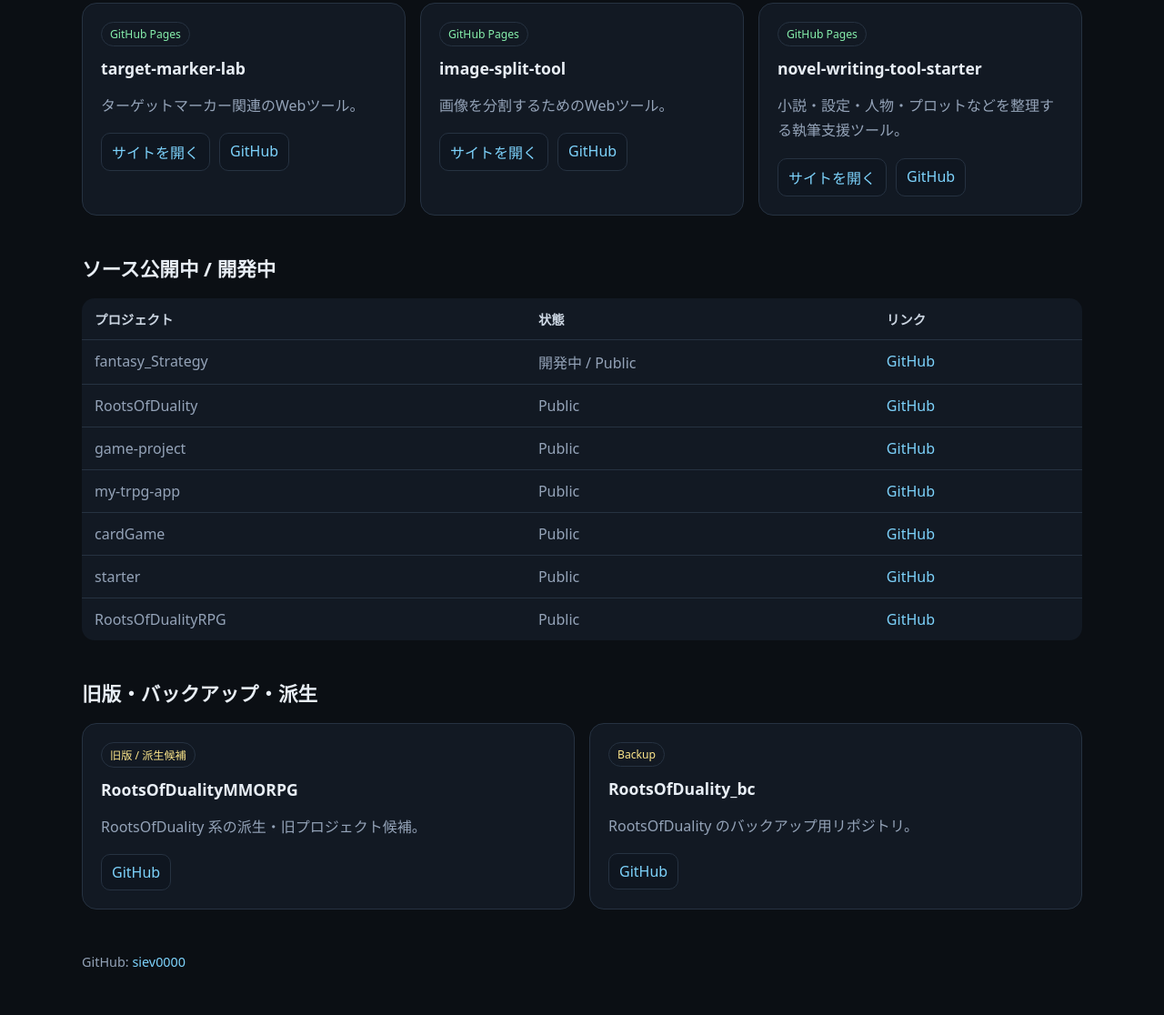
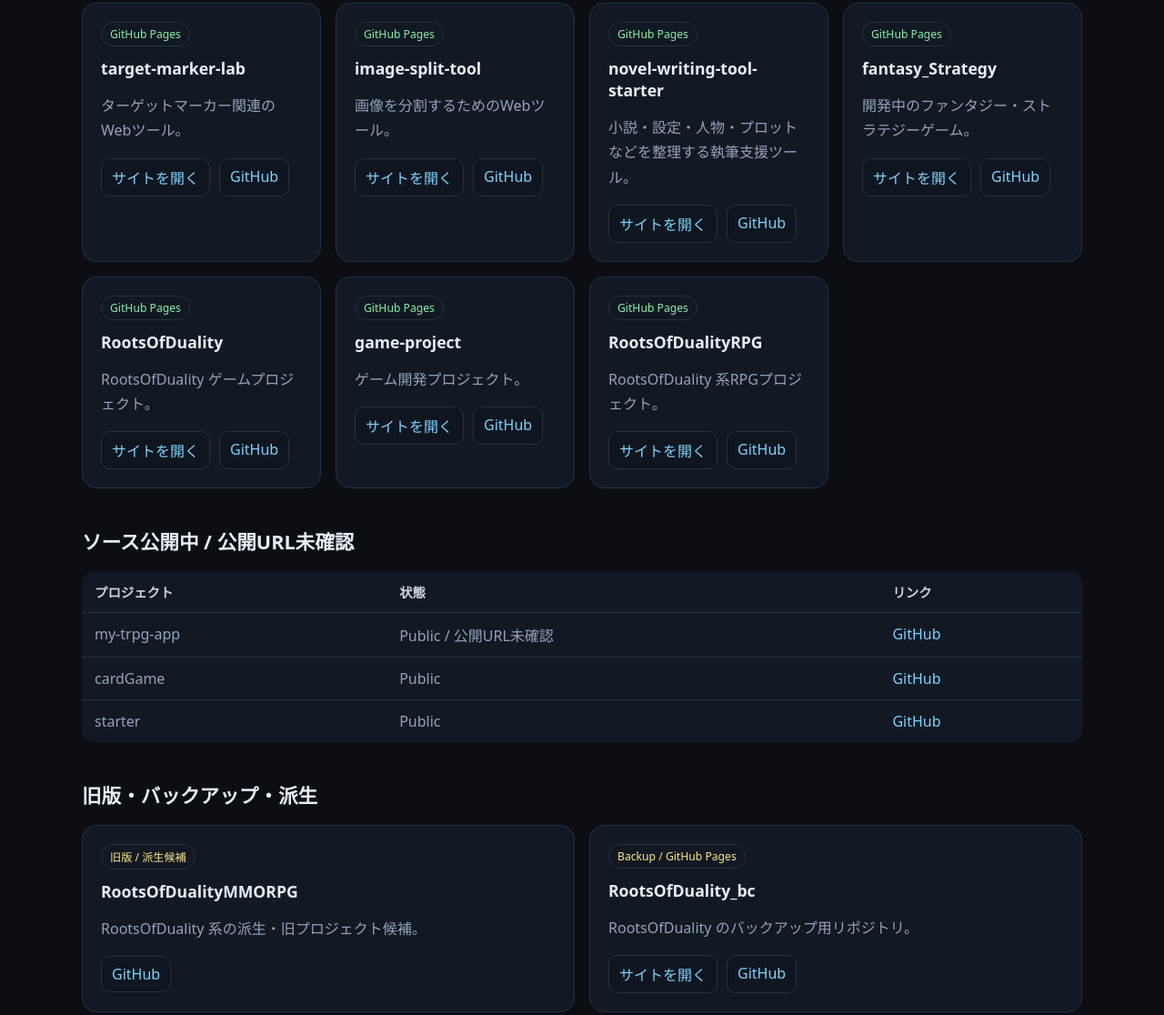
Before and after one commit to siev0000/siev0000.github.io, a plain HTML site: page index.html in a window 1280 px wide. Shown: the part 263-1379 px from the top of the page at 91% size. Drawn offline with Linux system fonts and the light colour scheme.

Commit message:
Add direct links to deployed project sites

```diff
--- a/index.html
+++ b/index.html
@@ -17,21 +17,21 @@
 <article class="card"><span class="badge">GitHub Pages</span><h3>target-marker-lab</h3><p>ターゲットマーカー関連のWebツール。</p><div class="links"><a class="button" href="https://siev0000.github.io/target-marker-lab/">サイトを開く</a><a class="button" href="https://github.com/siev0000/target-marker-lab">GitHub</a></div></article>
 <article class="card"><span class="badge">GitHub Pages</span><h3>image-split-tool</h3><p>画像を分割するためのWebツール。</p><div class="links"><a class="button" href="https://siev0000.github.io/image-split-tool/">サイトを開く</a><a class="button" href="https://github.com/siev0000/image-split-tool">GitHub</a></div></article>
 <article class="card"><span class="badge">GitHub Pages</span><h3>novel-writing-tool-starter</h3><p>小説・設定・人物・プロットなどを整理する執筆支援ツール。</p><div class="links"><a class="button" href="https://siev0000.github.io/novel-writing-tool-starter/">サイトを開く</a><a class="button" href="https://github.com/siev0000/novel-writing-tool-starter">GitHub</a></div></article>
+<article class="card"><span class="badge">GitHub Pages</span><h3>fantasy_Strategy</h3><p>開発中のファンタジー・ストラテジーゲーム。</p><div class="links"><a class="button" href="https://siev0000.github.io/fantasy_Strategy/">サイトを開く</a><a class="button" href="https://github.com/siev0000/fantasy_Strategy">GitHub</a></div></article>
+<article class="card"><span class="badge">GitHub Pages</span><h3>RootsOfDuality</h3><p>RootsOfDuality ゲームプロジェクト。</p><div class="links"><a class="button" href="https://siev0000.github.io/RootsOfDuality/">サイトを開く</a><a class="button" href="https://github.com/siev0000/RootsOfDuality">GitHub</a></div></article>
+<article class="card"><span class="badge">GitHub Pages</span><h3>game-project</h3><p>ゲーム開発プロジェクト。</p><div class="links"><a class="button" href="https://siev0000.github.io/game-project/">サイトを開く</a><a class="button" href="https://github.com/siev0000/game-project">GitHub</a></div></article>
+<article class="card"><span class="badge">GitHub Pages</span><h3>RootsOfDualityRPG</h3><p>RootsOfDuality 系RPGプロジェクト。</p><div class="links"><a class="button" href="https://siev0000.github.io/RootsOfDualityRPG/">サイトを開く</a><a class="button" href="https://github.com/siev0000/RootsOfDualityRPG">GitHub</a></div></article>
 </div>
 
-<h2>ソース公開中 / 開発中</h2><table><thead><tr><th>プロジェクト</th><th>状態</th><th>リンク</th></tr></thead><tbody>
-<tr><td>fantasy_Strategy</td><td>開発中 / Public</td><td><a href="https://github.com/siev0000/fantasy_Strategy">GitHub</a></td></tr>
-<tr><td>RootsOfDuality</td><td>Public</td><td><a href="https://github.com/siev0000/RootsOfDuality">GitHub</a></td></tr>
-<tr><td>game-project</td><td>Public</td><td><a href="https://github.com/siev0000/game-project">GitHub</a></td></tr>
-<tr><td>my-trpg-app</td><td>Public</td><td><a href="https://github.com/siev0000/my-trpg-app">GitHub</a></td></tr>
+<h2>ソース公開中 / 公開URL未確認</h2><table><thead><tr><th>プロジェクト</th><th>状態</th><th>リンク</th></tr></thead><tbody>
+<tr><td>my-trpg-app</td><td>Public / 公開URL未確認</td><td><a href="https://github.com/siev0000/my-trpg-app">GitHub</a></td></tr>
 <tr><td>cardGame</td><td>Public</td><td><a href="https://github.com/siev0000/cardGame">GitHub</a></td></tr>
 <tr><td>starter</td><td>Public</td><td><a href="https://github.com/siev0000/starter">GitHub</a></td></tr>
-<tr><td>RootsOfDualityRPG</td><td>Public</td><td><a href="https://github.com/siev0000/RootsOfDualityRPG">GitHub</a></td></tr>
 </tbody></table>
 
 <h2>旧版・バックアップ・派生</h2><div class="grid">
 <article class="card"><span class="badge secondary">旧版 / 派生候補</span><h3>RootsOfDualityMMORPG</h3><p>RootsOfDuality 系の派生・旧プロジェクト候補。</p><div class="links"><a class="button" href="https://github.com/siev0000/RootsOfDualityMMORPG">GitHub</a></div></article>
-<article class="card"><span class="badge secondary">Backup</span><h3>RootsOfDuality_bc</h3><p>RootsOfDuality のバックアップ用リポジトリ。</p><div class="links"><a class="button" href="https://github.com/siev0000/RootsOfDuality_bc">GitHub</a></div></article>
+<article class="card"><span class="badge secondary">Backup / GitHub Pages</span><h3>RootsOfDuality_bc</h3><p>RootsOfDuality のバックアップ用リポジトリ。</p><div class="links"><a class="button" href="https://siev0000.github.io/RootsOfDuality_bc/">サイトを開く</a><a class="button" href="https://github.com/siev0000/RootsOfDuality_bc">GitHub</a></div></article>
 </div>
 
 <footer><p>GitHub: <a href="https://github.com/siev0000">siev0000</a></p></footer>
```
